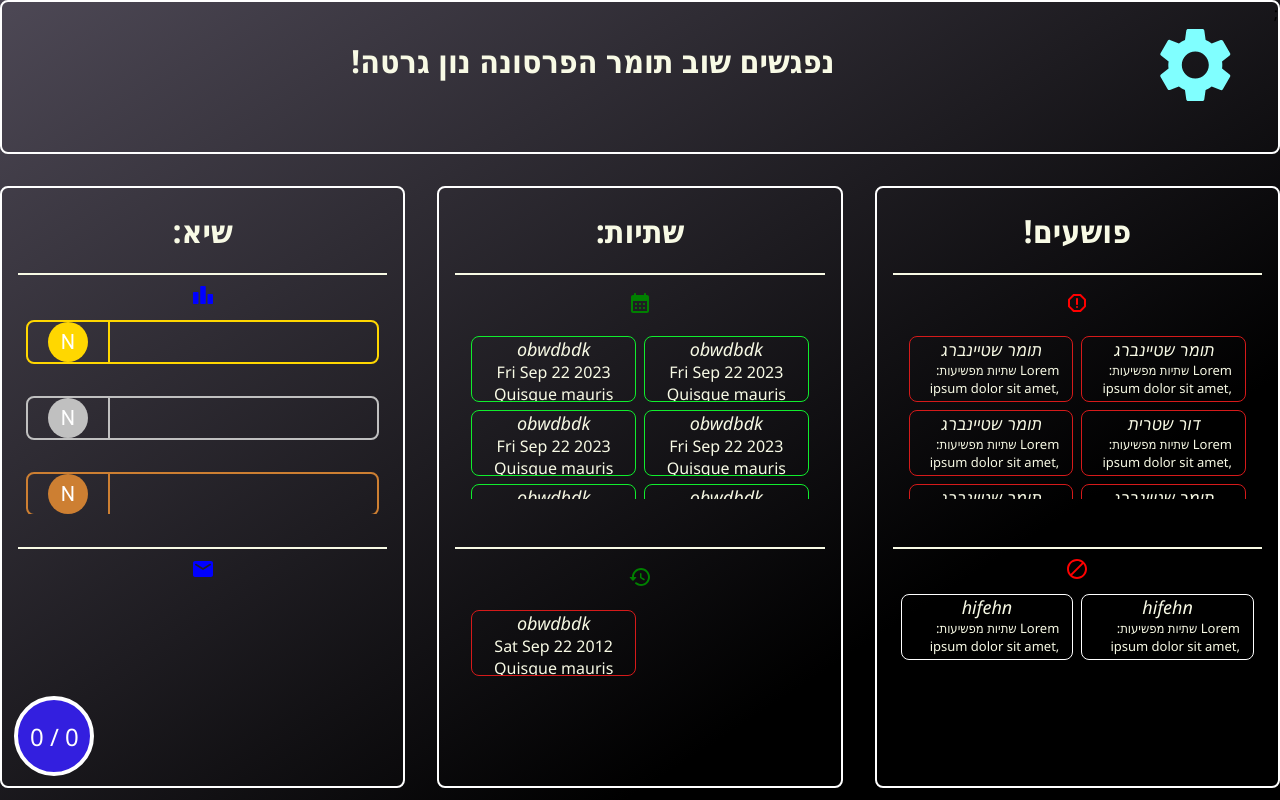
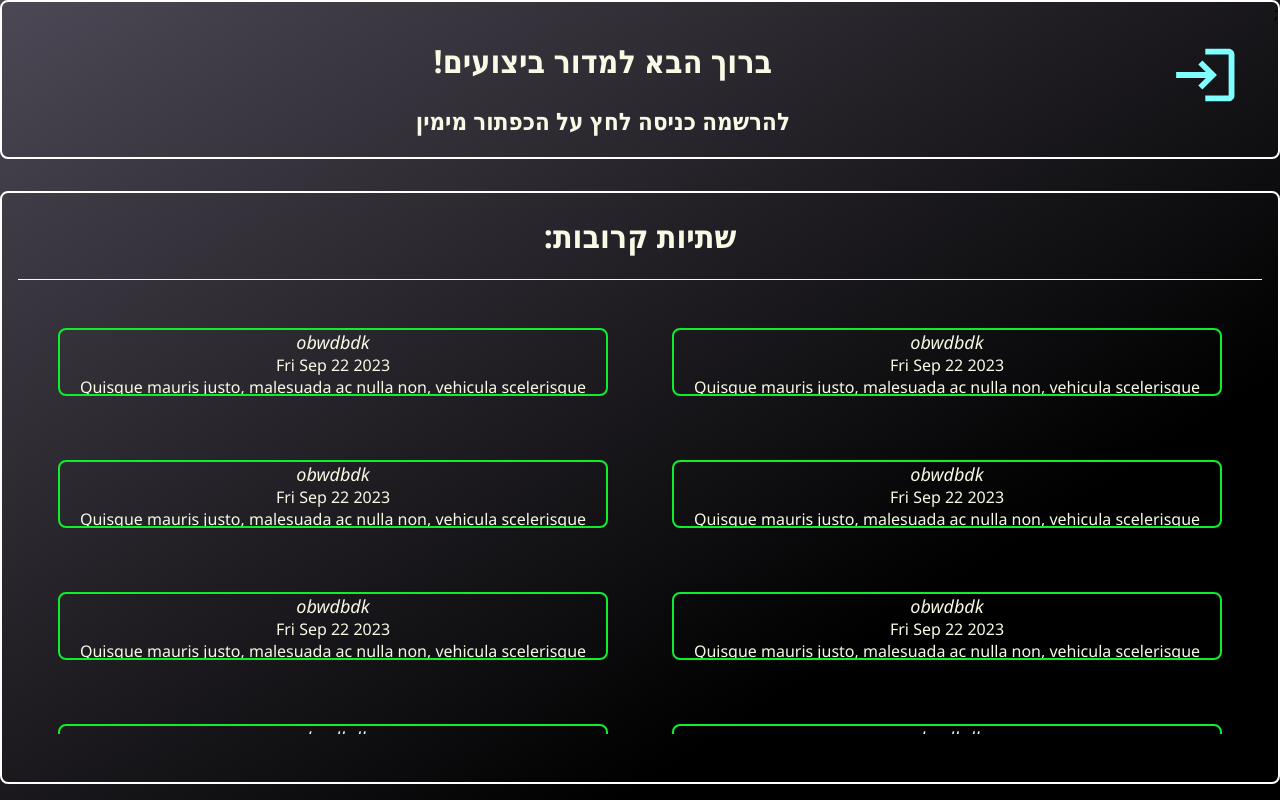
Before and after one commit to piloshachar14/golden-toasts, a React (Vite) app in the folder apps/client/: page / in a window 1280 px wide. Built offline with nearby package versions, Linux system fonts and the light colour scheme.

Commit message:
fix(client): fix scrollbar padding from criminals and toasts components

```diff
--- a/apps/client/src/components/category/category.module.css
+++ b/apps/client/src/components/category/category.module.css
@@ -4,11 +4,11 @@
   text-align: center;
   display: flex;
   flex-direction: column;
+  overflow: hidden;
 }
 .title {
   color: var(---white-color);
 }
 .children {
-  overflow: scroll;
   height: 90%;
 }
--- a/apps/client/src/components/criminals/criminals.module.css
+++ b/apps/client/src/components/criminals/criminals.module.css
@@ -7,7 +7,7 @@
   height: 100%;
 }
 .criminalsContainer {
-  height: 90%;
+  height: 100%;
   flex-direction: column;
   overflow-y: scroll;
   display: flex;
@@ -22,9 +22,6 @@
   grid-template-rows: repeat(2, 1fr);
   gap: 0.5em;
   padding: 0.5em;
-  scrollbar-width: thin;
-  scrollbar-color: var(---red-border-color) var(---white-color);
-  overflow-y: scroll;
 }
 .divider {
   width: 100%;
--- a/apps/client/src/components/criminals/criminals.tsx
+++ b/apps/client/src/components/criminals/criminals.tsx
@@ -38,8 +38,7 @@ export const Criminals: React.FC = () => {
   return (
     <div className={styles.criminals}>
       <Divider />
-
-      <Category style={{ height: '50%', border: 'none' }}>
+      <Category style={{ border: 'none', height: '50%' }}>
         <div className={styles.criminalsContainer}>
           <div className={styles.button}>
             <ReportGmailerrorredRounded
--- a/apps/client/src/components/main-page/main-page.tsx
+++ b/apps/client/src/components/main-page/main-page.tsx
@@ -2,7 +2,7 @@ import styles from './main-page.module.css';
 import { Heading, Category, Criminals, Toasts, Record } from '..';
 import { useState } from 'react';
 export const MainPage: React.FC = () => {
-  const [isLoggedIn, setIsLoggedIn] = useState(true);
+  const [isLoggedIn, setIsLoggedIn] = useState(false);
   return (
     <div className={styles.container}>
       <Heading
@@ -25,10 +25,7 @@ export const MainPage: React.FC = () => {
             <Category style={{ width: '33%', height: '100%' }} title=":שתיות">
               <Toasts isLoggedIn={true} />
             </Category>
-            <Category
-              style={{ width: '33%', overflow: 'scroll', height: '100%' }}
-              title="!פושעים"
-            >
+            <Category style={{ width: '33%', height: '100%' }} title="!פושעים">
               <Criminals />
             </Category>
           </>
--- a/apps/client/src/components/record/record.module.css
+++ b/apps/client/src/components/record/record.module.css
@@ -1,11 +1,3 @@
-.recordContainer {
-  flex-direction: column;
-  display: flex;
-  gap: 0.5em;
-  padding: 0.1em;
-  padding-top: 0.5em;
-  height: 90%;
-}
 .recordCategory {
   display: flex;
   flex-direction: column;
--- a/apps/client/src/components/toasts/toasts.module.css
+++ b/apps/client/src/components/toasts/toasts.module.css
@@ -11,32 +11,25 @@
   display: flex;
   gap: 0.5em;
   padding: 0.5em;
-  height: 90%;
+  height: 100%;
   scrollbar-width: thin;
-  scrollbar-color: var(---red-border-color) var(---white-color);
+  scrollbar-color: var(---green-border-color) var(---white-color);
 }
 .toastsGridLoggedIn {
-  overflow-y: scroll;
   display: grid;
   grid-template-columns: repeat(2, 1fr);
   grid-template-rows: repeat(2, 1fr);
   gap: 0.5em;
   padding: 0.5em;
-  height: 90%;
-  scrollbar-width: thin;
-  scrollbar-color: var(---green-border-color) var(---white-color);
 }
 
 .toastsGridNotLoggedIn {
-  padding-top: 2em;
-  overflow: scroll;
   display: grid;
   grid-template-columns: repeat(2, 1fr);
   grid-template-rows: repeat(2, 1fr);
   gap: 4em;
-  scrollbar-width: thin;
-  scrollbar-color: var(---green-border-color) var(---white-color);
   height: 100%;
+  padding: 2em;
 }
 
 .divider {
--- a/apps/client/src/components/toasts/toasts.tsx
+++ b/apps/client/src/components/toasts/toasts.tsx
@@ -86,7 +86,7 @@ export const Toasts: React.FC<Props> = ({ isLoggedIn }) => {
         <>
           <Divider />
 
-          <Category style={{ height: '50%', border: 'none' }}>
+          <Category style={{ border: 'none', height: '50%' }}>
             <div className={styles.toastsCintainer}>
               <div className={styles.button}>
                 <CalendarMonthRounded
```
